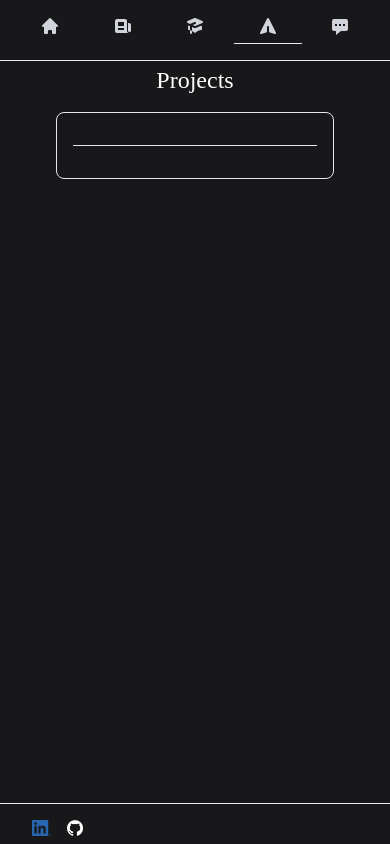
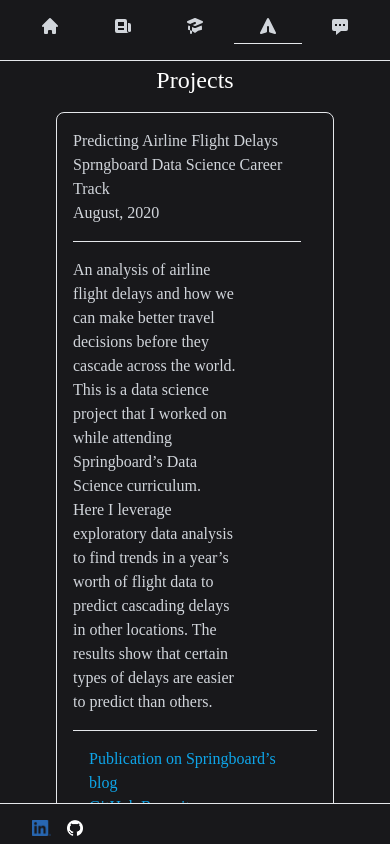
Before and after one commit to kalenwillits/portfolio, a Next.js app: page /projects in a window 390 px wide. Built offline with nearby package versions, Linux system fonts and the light colour scheme.

Commit message:
Adding favicon and mobile improvements

```diff
--- a/components/AboutSection.js
+++ b/components/AboutSection.js
@@ -26,7 +26,7 @@ const AboutSection = () => {
         </div>
         <div className="text-white md:px-10 col-span-5 md:col-span-4">
           <div className="text-2xl"></div>
-          <p className="mt-4 text-gray-300 text-lg indent-12">
+          <p className="mt-4 text-gray-300 indent-12">
             {about.description}
           </p>
         </div>
--- a/components/ExperienceCard.js
+++ b/components/ExperienceCard.js
@@ -2,7 +2,7 @@
 const ExperienceCard = ({ data }) => {
   return (
     <div key={data.title} className="grid grid-cols-6 text-gray-300 border rounded-lg p-4">
-    <div className="col-span-2 md:col-span-1 border-r mr-4 pr-4 min-w-fit">
+    <div className="col-span-6 md:col-span-2 md:border-r border-b md:border-b-0 md:pb-0 pb-4 mr-4 pr-4 min-w-fit">
       <div>
         {data.timeline}
       </div>
@@ -16,7 +16,7 @@ const ExperienceCard = ({ data }) => {
         {data.location}
       </div>
     </div>
-    <div className="col-span-4 px-4">
+    <div className="col-span-4 px-4 mt-4 md:mt-0">
       {data.bullets && data.bullets.map((bullet, index) => (
         <li key={index}>
           {bullet}
--- a/components/Layout.js
+++ b/components/Layout.js
@@ -1,9 +1,13 @@
 import Header from "../components/Header";
 import Footer from "../components/Footer";
+import Head from 'next/head';
 
 const Layout = ({children, activeTab}) => {
   return (
     <div className="py-12 w-screen h-screen bg-zinc-900 overflow-x-hidden">
+      <Head>
+        <link rel="shortcut icon" href="/favicon.ico" />
+      </Head>
       <Header activeTab={activeTab}/>
       <div className="px-14 pt-4">
       {children}
--- a/components/ProjectCard.js
+++ b/components/ProjectCard.js
@@ -3,10 +3,7 @@ import ReactMarkdown from "react-markdown";
 const ProjectCard = ({ data }) => {
   return (
     <div key={data.title} className="grid grid-cols-6 text-gray-300 border rounded-lg p-4">
-    <div className="col-span-2 md:col-span-1 border-r mr-4 pr-4 min-w-fit">
-      <div>
-        {data.timeline}
-      </div>
+    <div className="col-span-6 md:col-span-2 md: pb-4 border-b md:border-r md:border-b-0 mr-4 pr-4 min-w-fit">
       <div>
         {data.title}
       </div>
@@ -14,14 +11,27 @@ const ProjectCard = ({ data }) => {
         {data.company}
       </div>
       <div>
-        {data.location}
+        {data.timestamp}
       </div>
     </div>
-    <div className="col-span-4">
+    <div className="col-span-4 mt-4 md:mt-0">
     <ReactMarkdown className="w-full">{data.description}</ReactMarkdown>
     </div>
     <div className="col-span-6 mt-4 border-t px-4 pt-4">
-      {data.bullets && data.bullets.map((bullet, index) => (
+      {data?.links && data.links.map((link, index) => (
+        <div className="col-span-6">
+        <a
+          className="text-sky-500"
+          key={`link-${index}`}
+          href={link.url}
+        >
+          {link.title}
+        </a>
+        </div>
+      ))}
+    </div>
+    <div className="col-span-6 mt-4 border-t px-4 pt-4">
+      {data?.bullets && data.bullets.map((bullet, index) => (
         <li key={index}>
           {bullet}
         </li>
--- a/data/projects.js
+++ b/data/projects.js
@@ -1,11 +1,30 @@
 export const projects = [
   {
-    title: "",
-    company: "",
-    location: "",
-    description: "",
-    timeline: "",
+    title: "Predicting Airline Flight Delays",
+    company: "Sprngboard Data Science Career Track",
+    description: `
+An analysis of airline flight delays and how we can make better travel decisions before they cascade across the world.\n
+
+This is a data science project that I worked on while attending Springboard’s Data Science curriculum. Here I leverage exploratory data analysis to find trends in a year’s worth of flight data to predict cascading delays in other locations. The results show that certain types of delays are easier to predict than others.
+
+    `,
+    timestamp: "August, 2020",
+    links: [
+        {
+            title: "Publication on Springboard’s blog",
+            url: "https://github.com/KalenWillits/CapstoneTwo/",
+        },
+        {
+          title: "GitHub Repository",
+          url: "https://github.com/KalenWillits/CapstoneTwo/",
+        }
+      ],
     bullets: [
-    ]
-  },
+      "Python",
+      "Pandas",
+      "Numpy",
+      "SciKit-Learn",
+      "Jupyter Notebooks",
+      ]
+    },
 ];
```
Also changed, not shown: 1 other file (tests, documents, lock files or other folders).
